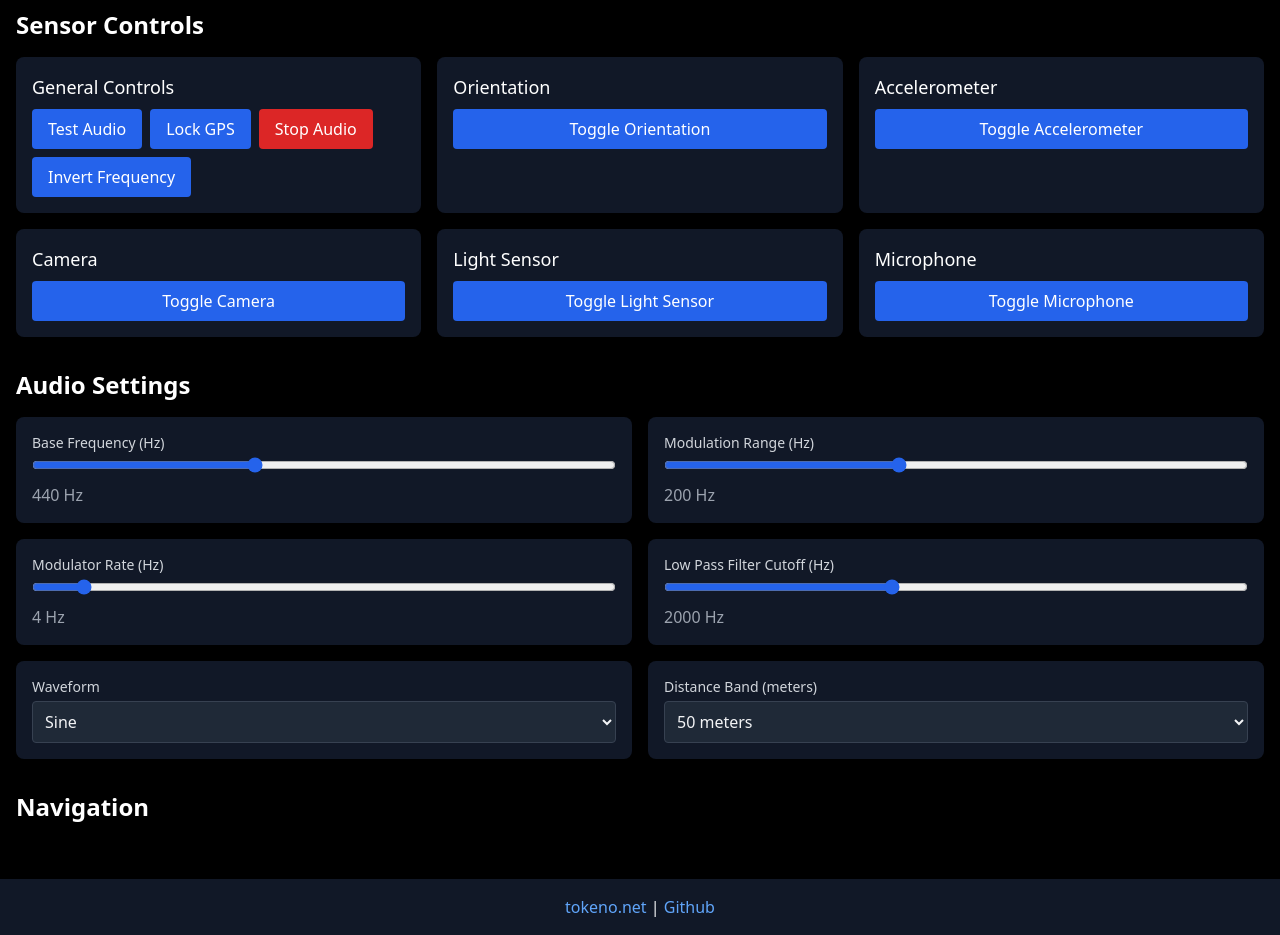
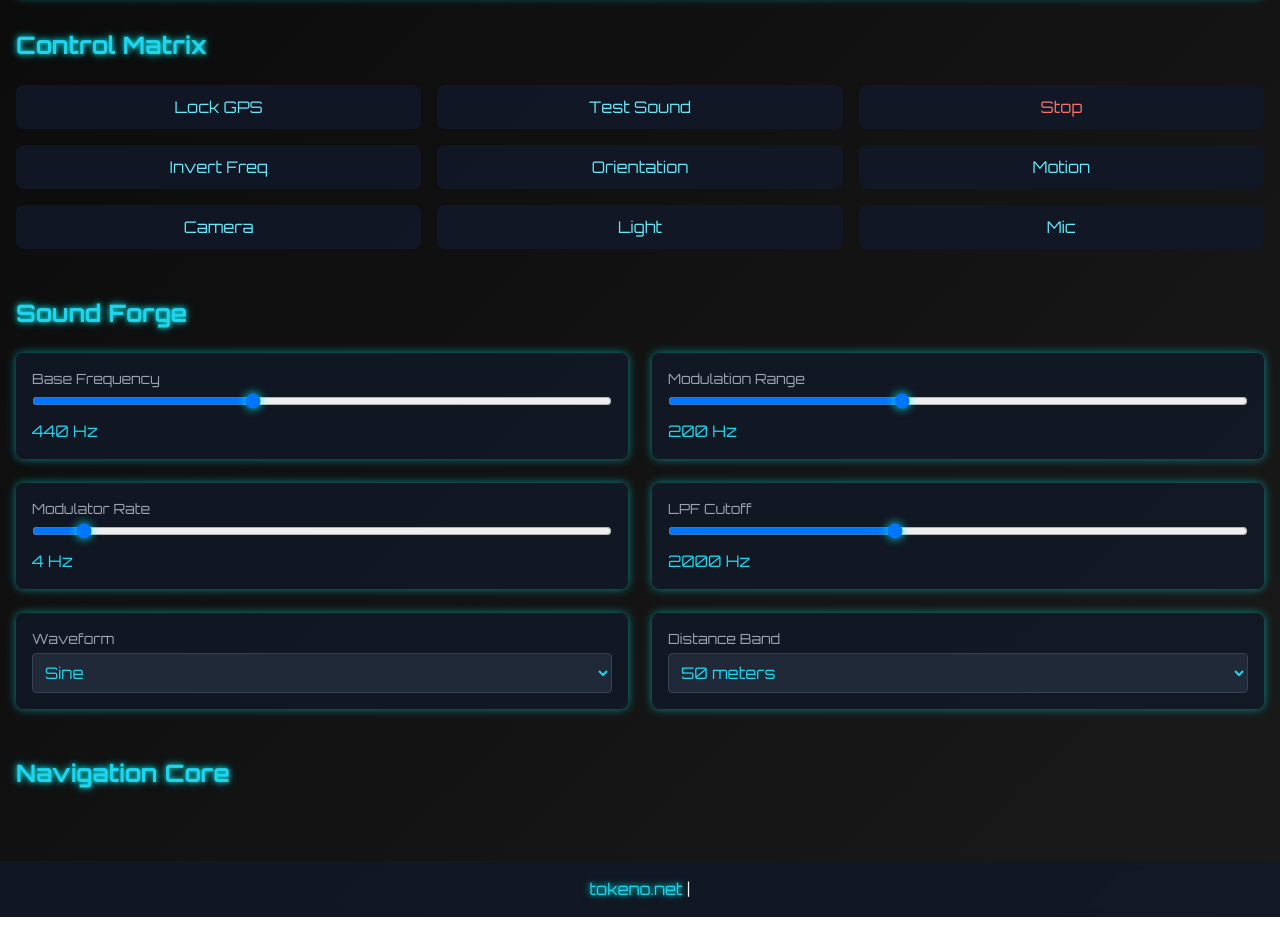
Before and after one commit to tokenno/gpsynth_ver2, a plain HTML site: page index.html in a window 1280 px wide. Shown: the part 227-1162 px from the top of the page. Drawn offline with nearby package versions, Linux system fonts and the light colour scheme.

Commit message:
Update index.html

```diff
--- a/index.html
+++ b/index.html
@@ -3,100 +3,131 @@
 <head>
   <meta charset="UTF-8">
   <meta name="viewport" content="width=device-width, initial-scale=1.0">
-  <title>GPSynthesizer</title>
+  <title>GPSynth</title>
   <script src="https://cdn.tailwindcss.com"></script>
+  <link href="https://fonts.googleapis.com/css2?family=Orbitron:wght@400;700&display=swap" rel="stylesheet">
   <!-- PWA Manifest -->
   <link rel="manifest" href="/gpsynth_ver2/manifest.json">
-  <link rel="manifest" href="/gpsynth_ver2/sw.js">
   <!-- PWA Meta Tags -->
   <meta name="theme-color" content="#000000">
   <meta name="apple-mobile-web-app-capable" content="yes">
   <meta name="apple-mobile-web-app-status-bar-style" content="black">
+  <style>
+    body {
+      font-family: 'Orbitron', sans-serif;
+      background: linear-gradient(135deg, #0a0a0a, #1a1a1a);
+      overflow-x: hidden;
+    }
+    .glow {
+      box-shadow: 0 0 10px rgba(0, 255, 255, 0.5);
+    }
+    .neon-text {
+      text-shadow: 0 0 5px rgba(0, 255, 255, 0.8), 0 0 10px rgba(0, 255, 255, 0.5);
+    }
+    .btn-neon {
+      transition: all 0.3s ease;
+      border: 2px solid transparent;
+    }
+    .btn-neon:hover {
+      border-color: #00ffff;
+      box-shadow: 0 0 15px rgba(0, 255, 255, 0.7);
+      transform: translateY(-2px);
+    }
+    .slider-neon::-webkit-slider-thumb {
+      -webkit-appearance: none;
+      width: 16px;
+      height: 16px;
+      background: #00ffff;
+      border-radius: 50%;
+      box-shadow: 0 0 10px rgba(0, 255, 255, 0.8);
+      cursor: pointer;
+    }
+    .slider-neon::-moz-range-thumb {
+      width: 16px;
+      height: 16px;
+      background: #00ffff;
+      border-radius: 50%;
+      box-shadow: 0 0 10px rgba(0, 255, 255, 0.8);
+      cursor: pointer;
+    }
+    .compass-glow {
+      filter: drop-shadow(0 0 10px rgba(0, 255, 255, 0.5));
+    }
+    @keyframes pulse {
+      0% { transform: scale(1); opacity: 0.8; }
+      50% { transform: scale(1.05); opacity: 1; }
+      100% { transform: scale(1); opacity: 0.8; }
+    }
+    .pulse {
+      animation: pulse 2s infinite;
+    }
+  </style>
 </head>
-<body class="bg-black text-gray-100 min-h-screen flex flex-col">
-  <header class="text-center py-6">
-    <h1 class="text-4xl font-bold text-white">GPSynthesizer</h1>
-    <p class="text-lg text-gray-400 mt-2">A web-based audio app generating dynamic FM synthesis sounds modulated by real-world inputs.</p>
+<body class="text-gray-100 min-h-screen flex flex-col">
+  <header class="text-center py-8 relative">
+    <h1 class="text-5xl font-bold neon-text text-cyan-400">GPSynth</h1>
+    <p class="text-md text-gray-500 mt-2 tracking-widest">A sonic exploration driven by the world around you.</p>
+    <div class="absolute top-0 left-0 w-full h-full bg-gradient-to-b from-cyan-500/10 to-transparent -z-10"></div>
   </header>
 
   <main class="flex-grow container mx-auto px-4 py-6">
     <section class="mb-8">
-      <div id="status" class="status p-4 rounded-lg text-center font-semibold transition-colors duration-300 bg-gray-800">
+      <div id="status" class="status p-4 rounded-lg text-center font-semibold bg-gray-900/80 backdrop-blur-sm glow text-cyan-300">
         Status: Ready
       </div>
     </section>
 
-    <section class="mb-8">
-      <h2 class="text-2xl font-semibold text-white mb-4">Sensor Controls</h2>
-      <div class="grid grid-cols-1 sm:grid-cols-2 lg:grid-cols-3 gap-4">
-        <div class="bg-gray-900 p-4 rounded-lg">
-          <h3 class="text-lg font-medium text-white mb-2">General Controls</h3>
-          <div class="flex flex-wrap gap-2">
-            <button id="testBtn" class="bg-blue-600 hover:bg-blue-700 text-white px-4 py-2 rounded transition-colors duration-200">Test Audio</button>
-            <button id="lockBtn" class="bg-blue-600 hover:bg-blue-700 text-white px-4 py-2 rounded transition-colors duration-200">Lock GPS</button>
-            <button id="stopBtn" class="bg-red-600 hover:bg-red-700 text-white px-4 py-2 rounded transition-colors duration-200">Stop Audio</button>
-            <button id="toggleDirectionBtn" class="bg-blue-600 hover:bg-blue-700 text-white px-4 py-2 rounded transition-colors duration-200">Invert Frequency</button>
-          </div>
-        </div>
-        <div class="bg-gray-900 p-4 rounded-lg">
-          <h3 class="text-lg font-medium text-white mb-2">Orientation</h3>
-          <button id="orientationBtn" class="bg-blue-600 hover:bg-blue-700 text-white px-4 py-2 rounded w-full transition-colors duration-200">Toggle Orientation</button>
-        </div>
-        <div class="bg-gray-900 p-4 rounded-lg">
-          <h3 class="text-lg font-medium text-white mb-2">Accelerometer</h3>
-          <button id="motionBtn" class="bg-blue-600 hover:bg-blue-700 text-white px-4 py-2 rounded w-full transition-colors duration-200">Toggle Accelerometer</button>
-        </div>
-        <div class="bg-gray-900 p-4 rounded-lg">
-          <h3 class="text-lg font-medium text-white mb-2">Camera</h3>
-          <button id="cameraBtn" class="bg-blue-600 hover:bg-blue-700 text-white px-4 py-2 rounded w-full transition-colors duration-200">Toggle Camera</button>
-          <video id="video" width="100" height="100" autoplay class="hidden mt-2 mx-auto"></video>
-        </div>
-        <div class="bg-gray-900 p-4 rounded-lg">
-          <h3 class="text-lg font-medium text-white mb-2">Light Sensor</h3>
-          <button id="lightSensorBtn" class="bg-blue-600 hover:bg-blue-700 text-white px-4 py-2 rounded w-full transition-colors duration-200">Toggle Light Sensor</button>
-        </div>
-        <div class="bg-gray-900 p-4 rounded-lg">
-          <h3 class="text-lg font-medium text-white mb-2">Microphone</h3>
-          <button id="micBtn" class="bg-blue-600 hover:bg-blue-700 text-white px-4 py-2 rounded w-full transition-colors duration-200">Toggle Microphone</button>
-        </div>
+    <section class="mb-12">
+      <h2 class="text-2xl font-bold neon-text text-cyan-400 mb-6">Control Matrix</h2>
+      <div class="grid grid-cols-2 sm:grid-cols-3 gap-4">
+        <button id="lockBtn" class="btn-neon bg-gray-900/90 text-cyan-300 px-4 py-2 rounded-lg hover:text-cyan-200" aria-label="Lock GPS position">Lock GPS</button>
+        <button id="testBtn" class="btn-neon bg-gray-900/90 text-cyan-300 px-4 py-2 rounded-lg hover:text-cyan-200" aria-label="Test audio output">Test Sound</button>
+        <button id="stopBtn" class="btn-neon bg-gray-900/90 text-red-400 px-4 py-2 rounded-lg hover:text-red-300" aria-label="Stop audio">Stop</button>
+        <button id="toggleDirectionBtn" class="btn-neon bg-gray-900/90 text-cyan-300 px-4 py-2 rounded-lg hover:text-cyan-200" aria-label="Invert frequency mapping">Invert Freq</button>
+        <button id="orientationBtn" class="btn-neon bg-gray-900/90 text-cyan-300 px-4 py-2 rounded-lg hover:text-cyan-200" aria-label="Toggle device orientation">Orientation</button>
+        <button id="motionBtn" class="btn-neon bg-gray-900/90 text-cyan-300 px-4 py-2 rounded-lg hover:text-cyan-200" aria-label="Toggle accelerometer">Motion</button>
+        <button id="cameraBtn" class="btn-neon bg-gray-900/90 text-cyan-300 px-4 py-2 rounded-lg hover:text-cyan-200" aria-label="Toggle camera input">Camera</button>
+        <button id="lightSensorBtn" class="btn-neon bg-gray-900/90 text-cyan-300 px-4 py-2 rounded-lg hover:text-cyan-200" aria-label="Toggle light sensor">Light</button>
+        <button id="micBtn" class="btn-neon bg-gray-900/90 text-cyan-300 px-4 py-2 rounded-lg hover:text-cyan-200" aria-label="Toggle microphone input">Mic</button>
       </div>
+      <video id="video" width="100" height="100" autoplay class="hidden mt-4 mx-auto rounded-lg glow"></video>
     </section>
 
-    <section class="mb-8">
-      <h2 class="text-2xl font-semibold text-white mb-4">Audio Settings</h2>
-      <div class="grid grid-cols-1 sm:grid-cols-2 gap-4">
-        <div class="bg-gray-900 p-4 rounded-lg">
-          <label for="baseFreq" class="block text-sm font-medium text-gray-300">Base Frequency (Hz)</label>
-          <input type="range" id="baseFreq" min="100" max="1000" value="440" step="1" class="w-full mt-1 accent-blue-600">
-          <span id="baseFreqValue" class="block mt-1 text-gray-400">440 Hz</span>
+    <section class="mb-12">
+      <h2 class="text-2xl font-bold neon-text text-cyan-400 mb-6">Sound Forge</h2>
+      <div class="grid grid-cols-1 sm:grid-cols-2 gap-6">
+        <div class="bg-gray-900/80 p-4 rounded-lg glow">
+          <label for="baseFreq" class="block text-sm font-medium text-gray-400">Base Frequency</label>
+          <input type="range" id="baseFreq" min="100" max="1000" value="440" step="1" class="w-full mt-1 slider-neon">
+          <span id="baseFreqValue" class="block mt-1 text-cyan-400">440 Hz</span>
         </div>
-        <div class="bg-gray-900 p-4 rounded-lg">
-          <label for="modRange" class="block text-sm font-medium text-gray-300">Modulation Range (Hz)</label>
-          <input type="range" id="modRange" min="0" max="500" value="200" step="1" class="w-full mt-1 accent-blue-600">
-          <span id="modRangeValue" class="block mt-1 text-gray-400">200 Hz</span>
+        <div class="bg-gray-900/80 p-4 rounded-lg glow">
+          <label for="modRange" class="block text-sm font-medium text-gray-400">Modulation Range</label>
+          <input type="range" id="modRange" min="0" max="500" value="200" step="1" class="w-full mt-1 slider-neon">
+          <span id="modRangeValue" class="block mt-1 text-cyan-400">200 Hz</span>
         </div>
-        <div class="bg-gray-900 p-4 rounded-lg">
-          <label for="modRate" class="block text-sm font-medium text-gray-300">Modulator Rate (Hz)</label>
-          <input type="range" id="modRate" min="0.1" max="50" value="4" step="0.1" class="w-full mt-1 accent-blue-600">
-          <span id="modRateValue" class="block mt-1 text-gray-400">4 Hz</span>
+        <div class="bg-gray-900/80 p-4 rounded-lg glow">
+          <label for="modRate" class="block text-sm font-medium text-gray-400">Modulator Rate</label>
+          <input type="range" id="modRate" min="0.1" max="50" value="4" step="0.1" class="w-full mt-1 slider-neon">
+          <span id="modRateValue" class="block mt-1 text-cyan-400">4 Hz</span>
         </div>
-        <div class="bg-gray-900 p-4 rounded-lg">
-          <label for="lpfCutoff" class="block text-sm font-medium text-gray-300">Low Pass Filter Cutoff (Hz)</label>
-          <input type="range" id="lpfCutoff" min="100" max="5000" value="2000" step="1" class="w-full mt-1 accent-blue-600">
-          <span id="lpfCutoffValue" class="block mt-1 text-gray-400">2000 Hz</span>
+        <div class="bg-gray-900/80 p-4 rounded-lg glow">
+          <label for="lpfCutoff" class="block text-sm font-medium text-gray-400">LPF Cutoff</label>
+          <input type="range" id="lpfCutoff" min="100" max="5000" value="2000" step="1" class="w-full mt-1 slider-neon">
+          <span id="lpfCutoffValue" class="block mt-1 text-cyan-400">2000 Hz</span>
         </div>
-        <div class="bg-gray-900 p-4 rounded-lg">
-          <label for="waveform" class="block text-sm font-medium text-gray-300">Waveform</label>
-          <select id="waveform" class="w-full mt-1 bg-gray-800 text-gray-100 border border-gray-700 rounded p-2">
+        <div class="bg-gray-900/80 p-4 rounded-lg glow">
+          <label for="waveform" class="block text-sm font-medium text-gray-400">Waveform</label>
+          <select id="waveform" class="w-full mt-1 bg-gray-800 text-cyan-400 border border-gray-700 rounded p-2 focus:outline-none focus:ring-2 focus:ring-cyan-500">
             <option value="sine">Sine</option>
             <option value="square">Square</option>
             <option value="triangle">Triangle</option>
             <option value="sawtooth">Sawtooth</option>
           </select>
         </div>
-        <div class="bg-gray-900 p-4 rounded-lg">
-          <label for="distanceBand" class="block text-sm font-medium text-gray-300">Distance Band (meters)</label>
-          <select id="distanceBand" class="w-full mt-1 bg-gray-800 text-gray-100 border border-gray-700 rounded p-2">
+        <div class="bg-gray-900/80 p-4 rounded-lg glow">
+          <label for="distanceBand" class="block text-sm font-medium text-gray-400">Distance Band</label>
+          <select id="distanceBand" class="w-full mt-1 bg-gray-800 text-cyan-400 border border-gray-700 rounded p-2 focus:outline-none focus:ring-2 focus:ring-cyan-500">
             <option value="10">10 meters</option>
             <option value="50" selected>50 meters</option>
             <option value="100">100 meters</option>
@@ -105,21 +136,25 @@
       </div>
     </section>
 
-    <section class="mb-8">
-      <h2 class="text-2xl font-semibold text-white mb-4">Navigation</h2>
-      <div id="compass-section" class="bg-gray-900 p-4 rounded-lg flex justify-center items-center flex-col" style="display: none;">
-        <svg id="compass" width="200" height="200" class="mb-4">
-          <circle cx="100" cy="100" r="90" fill="#1f2937" stroke="#ffffff" stroke-width="2"/>
-          <path id="direction-arrow" d="M100,10 L90,30 L110,30 Z" fill="#ef4444"/>
+    <section class="mb-12">
+      <h2 class="text-2xl font-bold neon-text text-cyan-400 mb-6">Navigation Core</h2>
+      <div id="compass-section" class="bg-gray-900/80 p-6 rounded-lg flex justify-center items-center flex-col backdrop-blur-sm glow" style="display: none;">
+        <svg id="compass" width="200" height="200" class="mb-4 compass-glow">
+          <circle cx="100" cy="100" r="90" fill="none" stroke="#00ffff" stroke-width="3" class="pulse"/>
+          <text x="100" y="20" fill="#00ffff" text-anchor="middle" font-size="12">N</text>
+          <text x="100" y="190" fill="#00ffff" text-anchor="middle" font-size="12">S</text>
+          <text x="20" y="105" fill="#00ffff" text-anchor="middle" font-size="12">W</text>
+          <text x="180" y="105" fill="#00ffff" text-anchor="middle" font-size="12">E</text>
+          <path id="direction-arrow" d="M100,20 L90,40 L110,40 Z" fill="#ff00ff" class="pulse"/>
         </svg>
-        <div id="distance-display" class="text-gray-400 text-lg">0m</div>
+        <div id="distance-display" class="text-cyan-400 text-lg font-bold neon-text">0m</div>
       </div>
     </section>
   </main>
 
-  <footer class="text-center py-4 bg-gray-900">
-    <a href="https://tokeno.net" class="text-blue-400 hover:text-blue-300">tokeno.net</a> |
-    <a href="https://github.com" class="text-blue-400 hover:text-blue-300">Github</a>
+  <footer class="text-center py-4 bg-gray-900/80 backdrop-blur-sm">
+    <a href="http://tokeno.net" class="text-cyan-400 hover:text-cyan-300 neon-text">tokeno.net</a> |
+
   </footer>
 
   <script src="fm-synth.js"></script>
@@ -127,7 +162,7 @@
   <script>
     if ('serviceWorker' in navigator) {
       window.addEventListener('load', () => {
-        navigator.serviceWorker.register('/gpsynth_ver2/sw.js')
+        navigator.serviceWorker.register('/sw.js')
           .then((registration) => {
             console.log('Service Worker registered with scope:', registration.scope);
           })
```
